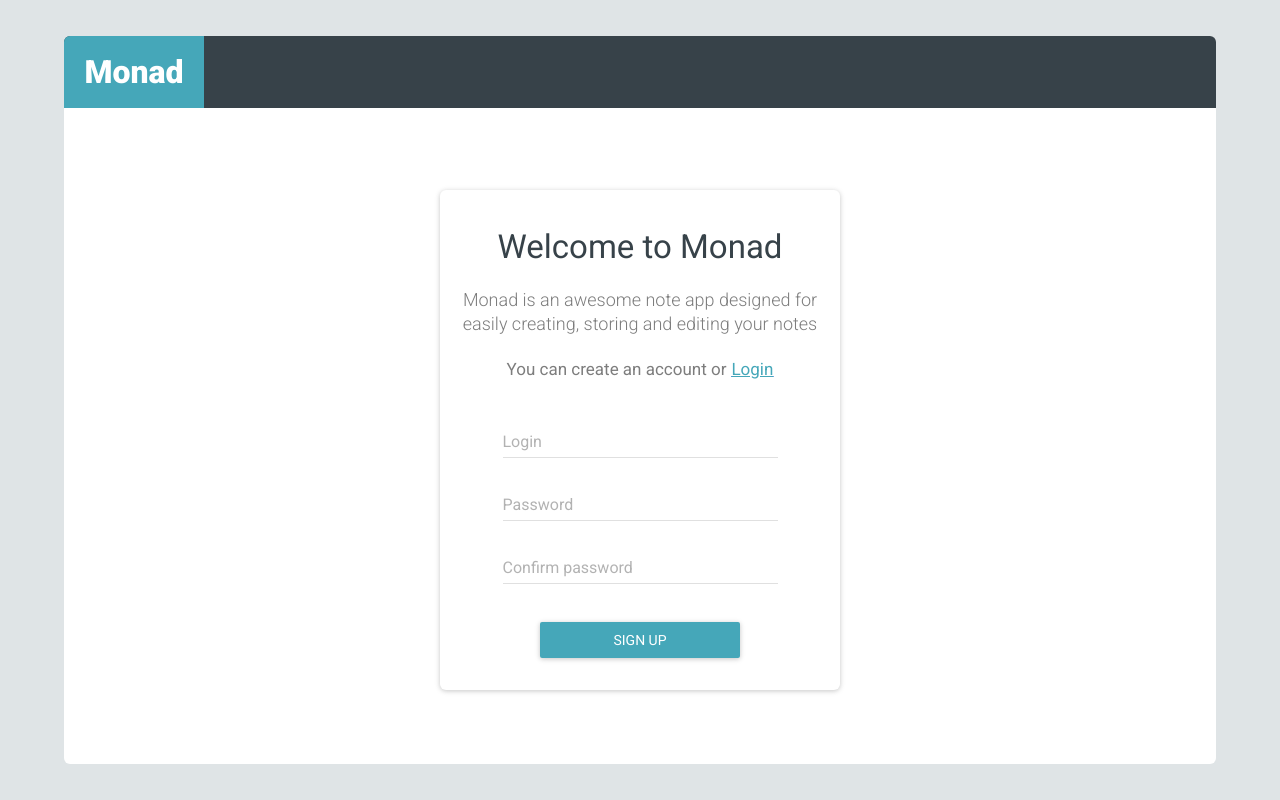
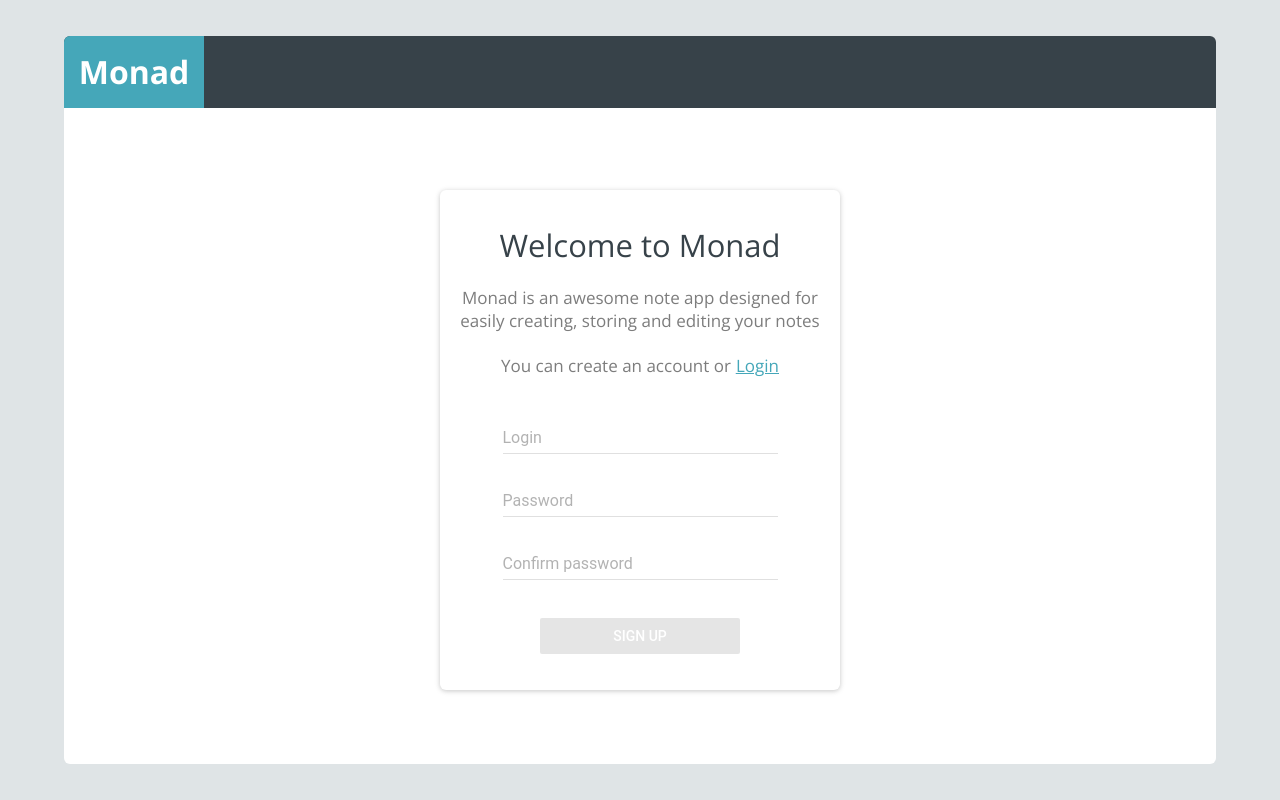
Before and after one commit to SergeyLipko/Monad, a React (Create React App) app: page /login/signUp in a window 1280 px wide. Built offline with nearby package versions, Linux system fonts and the light colour scheme; what react-tap-event-plugin would draw is missing.

Commit message:
Sign Up from update

```diff
--- a/public/index.html
+++ b/public/index.html
@@ -5,7 +5,7 @@
     <meta name="viewport" content="width=device-width, initial-scale=1">
     <!--<link rel="stylesheet" href="./reset.css">-->
     <link rel="shortcut icon" href="%PUBLIC_URL%/favicon.ico">
-    <link href="https://fonts.googleapis.com/css?family=Roboto:100,300,400,700,900" rel="stylesheet">
+    <link href="https://fonts.googleapis.com/css?family=Open+Sans:300,400,600,700" rel="stylesheet">
     <title>Monad</title>
   </head>
   <body>
--- a/src/app/containers/Login/SignUp/index.js
+++ b/src/app/containers/Login/SignUp/index.js
@@ -3,8 +3,7 @@ import { Link } from 'react-router-dom'
 import { css } from 'aphrodite';
 import { TextField, RaisedButton } from 'material-ui';
 import { mainAppStyles as S } from './style';
-import { loginForm } from '../../../utils/textCaptions';
-import { fieldValidate, EMAIL_REGEXP, PASSWORD_REGEXP } from '../../../utils/regExp';
+import { regExpValidate, EMAIL_REGEXP, PASSWORD_REGEXP } from '../../../utils/validation';
 
 
 class SignUp extends React.Component {
@@ -25,37 +24,42 @@ class SignUp extends React.Component {
     return (
       <div className={css(S.loginCard)}>
         <p className={css(S.loginCardLinks)}>
-          { loginForm.createAccount }
+          You can create an account or
           <Link to='/login/signIn'>
             <span className={css(S.loginLink)}>Login</span>
           </Link>
         </p>
 
         <TextField
-          onBlur={() => this._onFieldBlur('login', EMAIL_REGEXP)}
-          errorText={errors.login && loginForm.emailIncorrect}
+          onBlur={() => this.onFieldBlur('login', EMAIL_REGEXP)}
+          errorText={errors.login && 'Email address is incorrect or to short'}
           className={css(S.loginCardField)}
           underlineFocusStyle={{borderColor: '#45a7b9'}}
-          onChange={this._onFieldChange('login')}
+          onChange={this.onFieldChange('login')}
           value={login}
           hintText='Login'/>
         <TextField
-          onBlur={() => this._onFieldBlur('password', PASSWORD_REGEXP)}
-          errorText={errors.password && loginForm.passwordIncorrect}
+          onBlur={() => this.onFieldBlur('password', PASSWORD_REGEXP)}
+          errorText={errors.password && 'Password is too short (6 - 20 characters)'}
           className={css(S.loginCardField)}
           underlineFocusStyle={{borderColor: '#45a7b9'}}
-          onChange={this._onFieldChange('password')}
+          onChange={this.onFieldChange('password')}
           value={password}
+          type='password'
           hintText='Password'/>
         <TextField
+          onBlur={() => this.onConfirmPasswordBlur('confirmPassword')}
+          errorText={errors.confirmPassword && 'Passwords does not match'}
           className={css(S.loginCardField)}
           underlineFocusStyle={{borderColor: '#45a7b9'}}
-          onChange={this._onFieldChange('confirmPassword')}
+          onChange={this.onFieldChange('confirmPassword')}
           value={confirmPassword}
+          type='password'
           hintText='Confirm password'/>
 
         <RaisedButton
-          onClick={this.onValidate}
+          disabled={this.checkFieldsEmpty()}
+          onClick={this.onSubmit}
           backgroundColor={'#45a7b9'}
           labelStyle={{color: '#fff'}}
           className={css(S.loginCardButton)}
@@ -64,8 +68,21 @@ class SignUp extends React.Component {
     )
   }
 
+  onFieldChange = field => event => {
+    this.setState({
+      [field]: event.target.value,
+    });
+  };
+
+  checkFieldsEmpty = () => {
+    let { login, password, confirmPassword } = this.state;
+    return login.length === 0 || password.length === 0 || confirmPassword.length === 0;
+  };
+
+  confirmPasswordValidate = () => this.state.password === this.state.confirmPassword;
 
   fieldValidate = validateFunc => (errorField, regExpType) => {
+    if(this.state[errorField].length !== 0){
       this.setState(state => {
         return {
           errors: {
@@ -74,16 +91,39 @@ class SignUp extends React.Component {
           }
         }
       });
+    }
   };
 
-  _onFieldBlur = this.fieldValidate(fieldValidate);
+  onFieldBlur = this.fieldValidate(regExpValidate);
+  onConfirmPasswordBlur = this.fieldValidate(this.confirmPasswordValidate);
+
+  confirmPasswordCheck = () => {
+    if(!this.confirmPasswordValidate()){
+      this.setState(state => {
+        return {
+          errors: {
+            ...state.errors,
+            confirmPassword: !this.confirmPasswordValidate()
+          }
+        }
+      });
+    }
+    return this.confirmPasswordValidate();
+  };
 
 
-  _onFieldChange = field => event => {
-    this.setState({
-      [field]: event.target.value,
-    });
+  onSubmit = () => {
+    let { login, password, confirmPassword } = this.state.errors;
+    this.confirmPasswordCheck();
+
+    if(this.confirmPasswordCheck()){
+      if(!login && !password && !confirmPassword){
+        console.log('fields are correct');
+      }
+    }
   };
+
+
 }
 
 export default SignUp;
--- a/src/app/containers/Login/index.js
+++ b/src/app/containers/Login/index.js
@@ -3,7 +3,6 @@ import { css } from 'aphrodite';
 import { LOGIN_ROUTES, getRoutes } from '../../utils/routerConfig';
 import { mainAppStyles as S } from './style';
 import MainNavBar from '../MainNavbar';
-import { login } from '../../utils/textCaptions';
 
 
 class Login extends React.Component {
@@ -17,10 +16,12 @@ class Login extends React.Component {
             <div className={css(S.loginCardWrapper)}>
               <div className={css(S.loginCardHead)}>
                 <h3 className={css(S.loginCardMainTitle)}>
-                  { login.welcome }
+                  Welcome to Monad
                 </h3>
                 <p className={css(S.loginCardText)}>
-                  { login.appDescription }
+                  Monad is an awesome note app designed
+                  for easily creating, storing and editing
+                  your notes
                 </p>
               </div>
 
--- a/src/app/containers/Login/style.js
+++ b/src/app/containers/Login/style.js
@@ -44,14 +44,14 @@ export const mainAppStyles = StyleSheet.create({
 
   loginCardMainTitle: {
     paddingBottom: '25px',
-    fontSize: '33px',
+    fontSize: '31px',
     color: v.colors.darkGrey,
   },
 
   loginCardText: {
     padding: '0 20px 0',
-    fontSize: '18px',
-    lineHeight: '24px',
+    fontSize: '17px',
+    lineHeight: '23px',
     color: v.colors.fontGrey,
     fontWeight: 300,
     textAlign: 'center',
--- a/src/app/styles.css
+++ b/src/app/styles.css
@@ -48,5 +48,5 @@ table {
 }
 
 html {
-    font-family: 'Roboto', sans-serif;
+    font-family: 'Open Sans', sans-serif;
 }
--- a/src/app/utils/regExp/index.js
+++ /dev/null
@@ -1,10 +0,0 @@
-export const EMAIL_REGEXP = { email: /^([\w-]+(?:\.[\w-]+)*)@((?:[\w-]+\.)*\w[\w-]{0,66})\.([a-z]{2,6}(?:\.[a-z]{2})?)$/i };
-export const PASSWORD_REGEXP = { password: /^[A-Za-z0-9!@#$%^&*()_]{6,20}$/ };
-
-// export const EMAIL_REGEXP = /^([\w-]+(?:\.[\w-]+)*)@((?:[\w-]+\.)*\w[\w-]{0,66})\.([a-z]{2,6}(?:\.[a-z]{2})?)$/i;
-// export const PASSWORD_REGEXP = /^[A-Za-z0-9!@#$%^&*()_]{6,20}$/;
-
-
-export const fieldValidate = (field, validation) => {
-  return validation.email.test(field);
-};
--- a/src/app/utils/textCaptions/index.js
+++ /dev/null
@@ -1,12 +0,0 @@
-export const login = {
-  welcome: 'Welcome to Monad',
-  appDescription: ` Monad is an awesome note app designed
-                    for easily creating, storing and editing
-                    your notes`,
-};
-
-export const loginForm = {
-  createAccount: 'You can create an account or',
-  emailIncorrect: 'Email address is incorrect or to short',
-  passwordIncorrect: 'Password field should content at least 6 characters',
-};
--- /dev/null
+++ b/src/app/utils/validation/index.js
@@ -0,0 +1,7 @@
+export const EMAIL_REGEXP = /^([\w-]+(?:\.[\w-]+)*)@((?:[\w-]+\.)*\w[\w-]{0,66})\.([a-z]{2,6}(?:\.[a-z]{2})?)$/i;
+export const PASSWORD_REGEXP = /^[A-Za-z0-9!@#$%^&*()_]{6,20}$/;
+
+
+export const regExpValidate = (field, validation) => {
+  return validation.test(field);
+};
```
Lines whose indentation alone changed are shown as unchanged.
